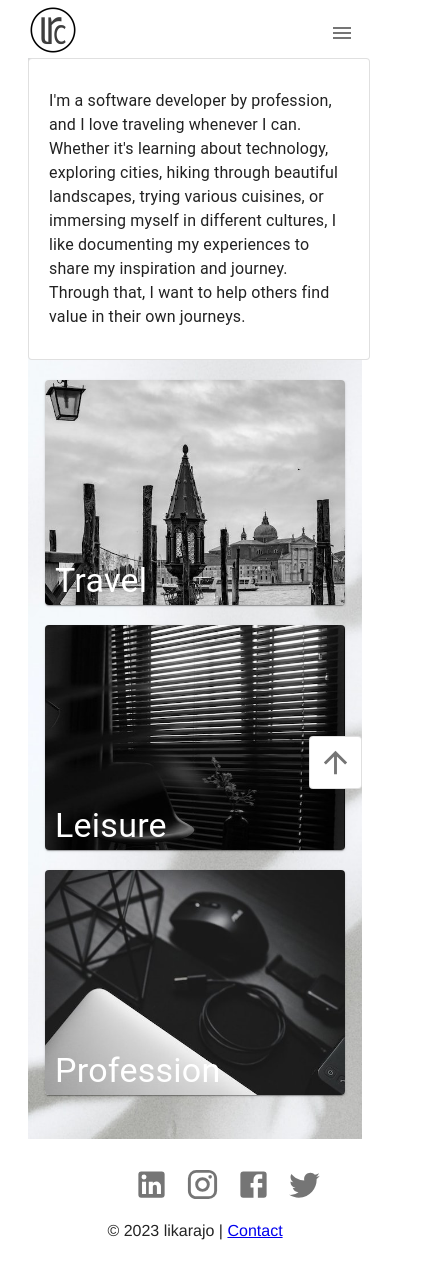
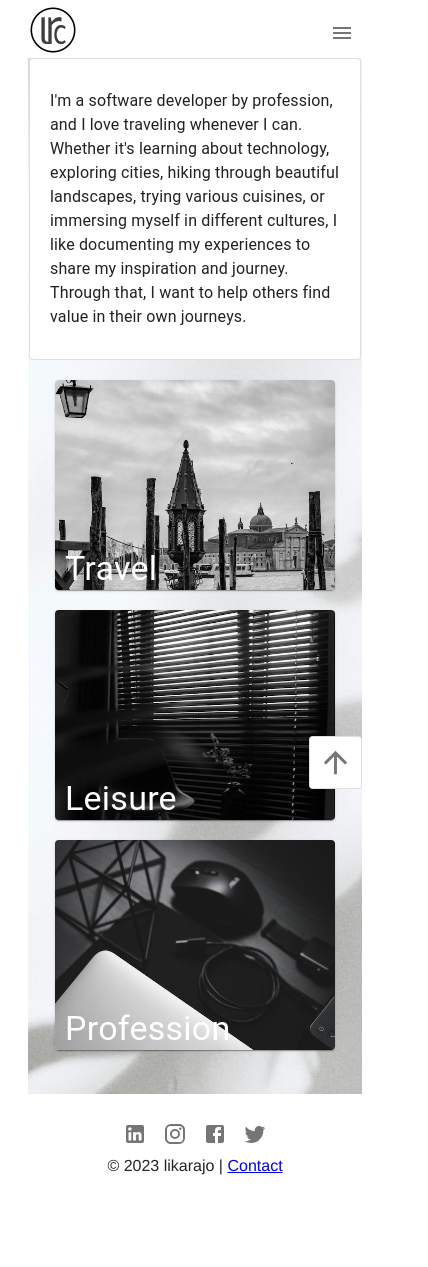
Before and after one commit to likarajo/likarajo.github.io, a React (Vite) app: page /#/ in a window 390 px wide. Shown: the whole page, 428 px wide, since content can reach past the window. After the commit the page ends 1222 px from the top, so only its background shows below. Built offline with nearby package versions, Linux system fonts and the light colour scheme.

Commit message:
adjust width for small screen more

```diff
--- a/src/components/footer/Social.jsx
+++ b/src/components/footer/Social.jsx
@@ -1,3 +1,5 @@
+import { useState } from "react";
+import { useMediaQuery } from "react-responsive";
 import { IconButton, Stack } from "@mui/material"
 import LinkedInIcon from '@mui/icons-material/LinkedIn';
 import InstagramIcon from '@mui/icons-material/Instagram';
@@ -5,13 +7,20 @@ import FacebookIcon from '@mui/icons-material/Facebook';
 import TwitterIcon from '@mui/icons-material/Twitter';
 
 function Social() {
+
+    const desktopSize = useMediaQuery({query: '(min-width: 1025px)'});
+    const [isDesktop, setIsDesktop] = useState(desktopSize);
+    window.addEventListener('resize', () => {
+        setIsDesktop(desktopSize);
+    });
+
     return (
-        <div style={{ justifyContent: 'center', alignItems: 'center', margin: '10px auto', width:'400px', height: '50px'}}>
+        <div style={{ justifyContent: 'center', alignItems: 'center', margin: '10px auto', width:'280px', height: isDesktop?'50px':'30px'}}>
             <Stack direction="row" style={{margin: '0 auto', justifyContent: 'center'}}>
-                <IconButton href={"https://linkedin.com/in/likarajo/"} target="_blank"><LinkedInIcon fontSize="large"/></IconButton>
-                <IconButton href={"https://instagram.com/likarajo/"} target="_blank"><InstagramIcon fontSize="large"/></IconButton>
-                <IconButton href={"https://facebook.com/likarajo/"} target="_blank"><FacebookIcon fontSize="large"/></IconButton>
-                <IconButton href={"https://twitter.com/likarajo/"} target="_blank"><TwitterIcon fontSize="large"/></IconButton>
+                <IconButton href={"https://linkedin.com/in/likarajo/"} target="_blank"><LinkedInIcon fontSize={isDesktop?"large":"medium"}/></IconButton>
+                <IconButton href={"https://instagram.com/likarajo/"} target="_blank"><InstagramIcon fontSize={isDesktop?"large":"medium"}/></IconButton>
+                <IconButton href={"https://facebook.com/likarajo/"} target="_blank"><FacebookIcon fontSize={isDesktop?"large":"medium"}/></IconButton>
+                <IconButton href={"https://twitter.com/likarajo/"} target="_blank"><TwitterIcon fontSize={isDesktop?"large":"medium"}/></IconButton>
             </Stack>
         </div>
     )
--- a/src/components/home/About.jsx
+++ b/src/components/home/About.jsx
@@ -2,7 +2,7 @@ import { Card, Typography } from "@mui/material"
 
 function About() {
     return (
-        <Card variant="outlined" style={{ padding: '30px 20px', margin: '0 auto', width:'40%', minWidth:'300px', maxWidth:'700px'}}>
+        <Card variant="outlined" style={{ padding: '30px 20px', margin: '0 auto', width:'40%', minWidth:'290px', maxWidth:'700px'}}>
             <Typography>
                 I'm a software developer by profession, and I love traveling whenever I can.
                 Whether it's learning about technology, exploring cities, hiking through beautiful landscapes, trying various cuisines,
--- a/src/components/home/Cards.jsx
+++ b/src/components/home/Cards.jsx
@@ -9,14 +9,11 @@ function Cards() {
     const tabletSize = useMediaQuery({query: '(min-width: 768px)'});
     const tabletSmallSize = useMediaQuery({query: '(min-width: 481px)'});
     const phoneSize = useMediaQuery({query: '(max-width: 480px)'});
-
-    const [open, setOpen] = useState(false);
     const [isDesktop, setIsDesktop] = useState(desktopSize);
     const [isTablet, setIsTablet] = useState(tabletSize);
     const [isTabletSmall, setIsTabletSmall] = useState(tabletSmallSize);
     const [isPhone, setIsPhone] = useState(phoneSize);
     window.addEventListener('resize', () => {
-        setOpen(false);
         setIsDesktop(desktopSize);
         setIsTablet(tabletSize);
         setIsTabletSmall(tabletSmallSize);
@@ -59,7 +56,7 @@ function Cards() {
                 </Card>
             </div>
         :
-            <div style={{ justifyContent: 'center', alignItems: 'center', margin: '20px auto', width:'40%', minWidth:'300px', maxWidth:'700px', position:'relative'}}>
+            <div style={{ justifyContent: 'center', alignItems: 'center', margin: '20px auto', width:'40%', minWidth:'280px', maxWidth:'700px', position:'relative'}}>
                 <Card style={{width: '100%', aspectRatio: '4/3', margin: '20px 0'}} href={"/#/travel"}>
                     <a href="/#/travel">
                         <div style={{position: 'relative'}}>
```
